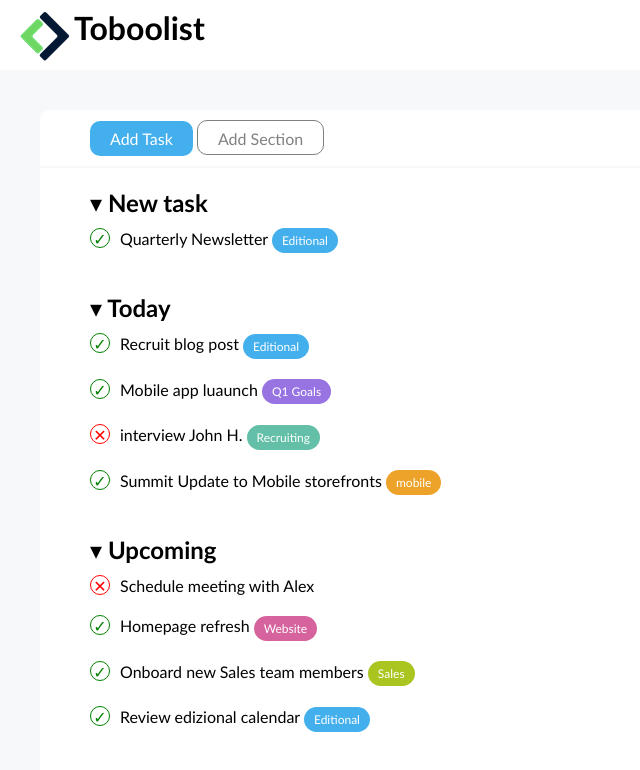
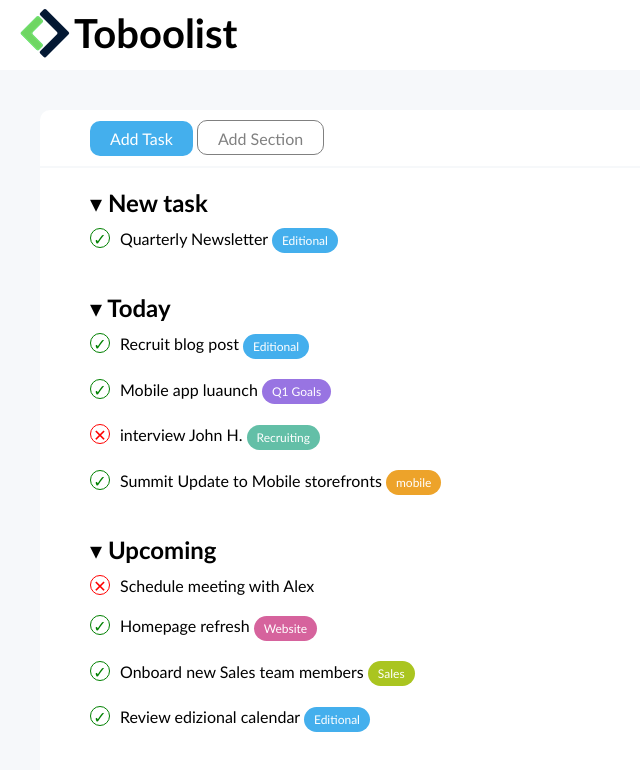
Before and after one commit to SergioGBosco/html-css-toboolist, a plain HTML site: page index.html in a window 1280 px wide. Shown: the whole page, without its empty margins (0-640 px from the left). Drawn offline with Linux system fonts and the light colour scheme.

Commit message:
edit_Header

```diff
--- a/css/style.css
+++ b/css/style.css
@@ -7,6 +7,7 @@
 
 body {
   font-family: 'Trebuchet MS', 'Lucida Sans Unicode', 'Lucida Grande', 'Lucida Sans', Arial, sans-serif;
+  background-color: #f6f8fa;
 }
 
 /* Utility */
@@ -39,6 +40,9 @@ div.banner {
 
 h1 {
   display: inline-block;
+  font-weight: bold;
+  vertical-align: middle;
+  font-size: 40px;
 }
 
 img {
@@ -46,12 +50,6 @@ img {
 }
 
 /* MAIN */
-
-body {
-  background-color: #f6f8fa;
-}
-
-
 
 a {
   height: 35px;
```
